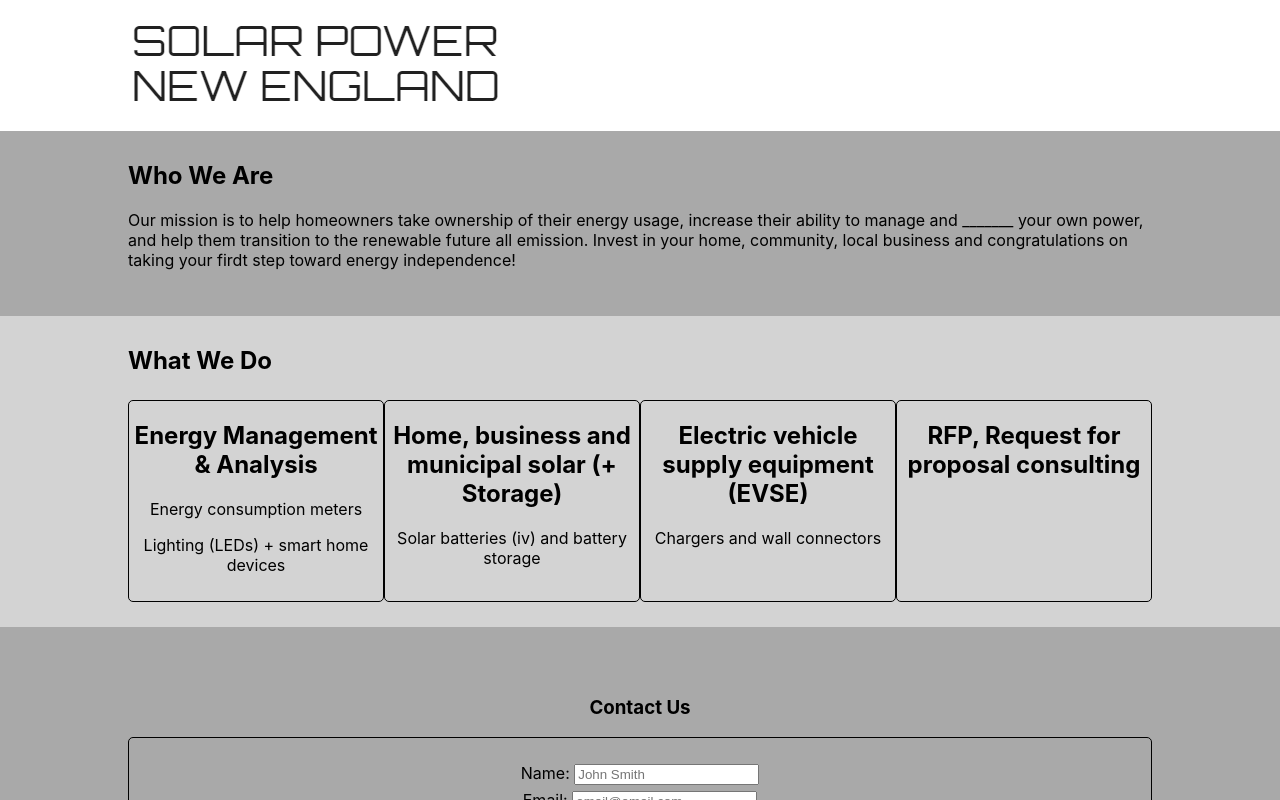
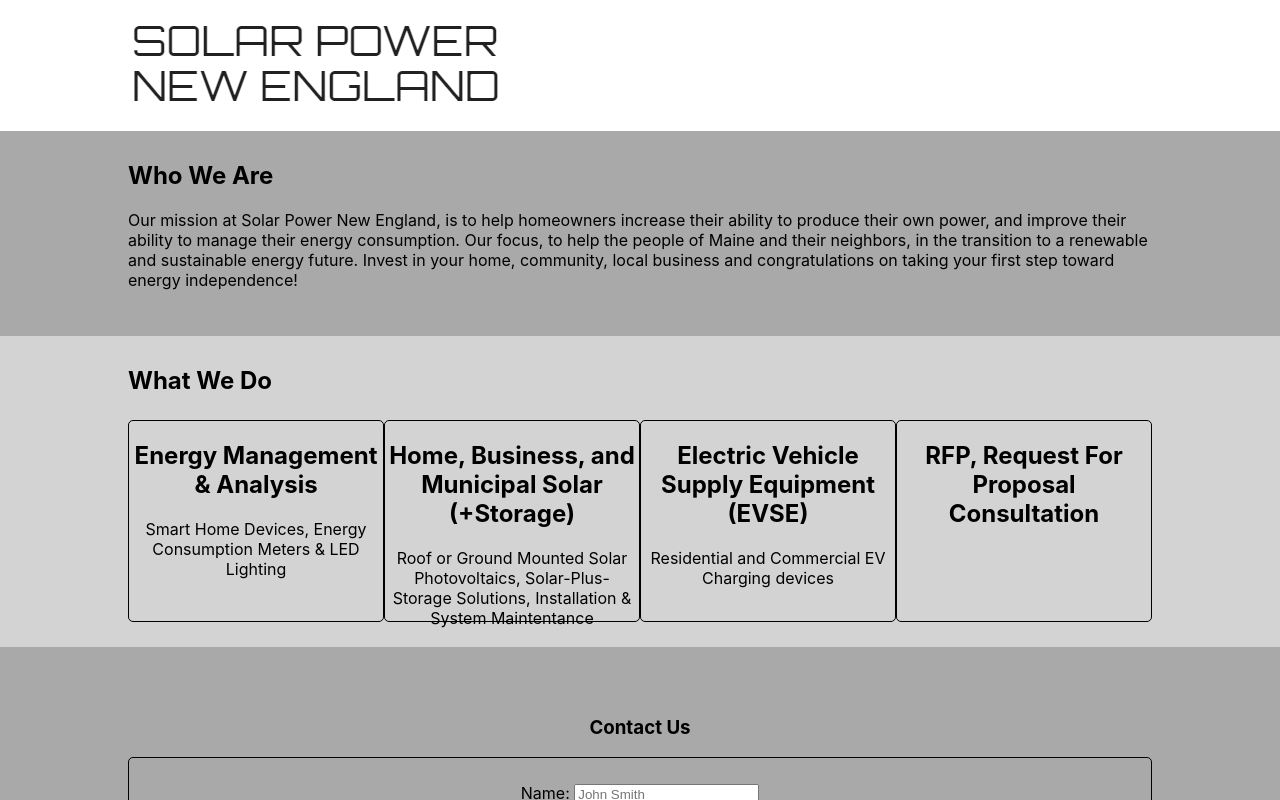
Before and after one commit to robitaille1/solar-ne, a React (Create React App) app: page / in a window 1280 px wide. Shown: the top 800 px of the page. Built offline with nearby package versions, Linux system fonts and the light colour scheme.

Commit message:
added/amended content

```diff
--- a/src/components/Footer/Footer.js
+++ b/src/components/Footer/Footer.js
@@ -23,7 +23,8 @@ function Footer() {
                 <p>Linkedin</p>
               </div>
               <div className='links'>
-                <p>Interested in helping your sustainable neighbors become more ________? Contact us today!</p>
+                <p>Interested in helping your neighbors become more sustainable, and energy independent? Click here for more info, or contact us today!</p>
+                <p>contact@solarpowerne.com</p>
               </div>
             </div>
         </nav>
--- a/src/components/MainHeader/MainHeader.js
+++ b/src/components/MainHeader/MainHeader.js
@@ -8,7 +8,7 @@ function MainHeader() {
                 <section className='main-header' role='main'>
                     <h2 className='main-header'>Who We Are</h2>
                     <p className='main-text'>
-                        Our mission is to help homeowners take ownership of their energy usage, increase their ability to manage and _______ your own power, and help them transition to the renewable future all emission. Invest in your home, community, local business and congratulations on taking your firdt step toward energy independence!
+                      Our mission at Solar Power New England, is to help homeowners increase their ability to produce their own power, and improve their ability to manage their energy consumption. Our focus, to help the people of Maine and their neighbors, in the transition to a renewable and sustainable energy future. Invest in your home, community, local business and congratulations on taking your first step toward energy independence!
                     </p>
                 </section>
             </div>
--- a/src/components/WhatWeDo/WhatWeDo.js
+++ b/src/components/WhatWeDo/WhatWeDo.js
@@ -10,26 +10,22 @@ class WhatWeDo extends Component {
         {
           id: 1,
           title: 'Energy Management & Analysis',
-          description: 'Energy consumption meters',
-          description2: 'Lighting (LEDs) + smart home devices'
+          description: 'Smart Home Devices, Energy Consumption Meters & LED Lighting'
         },
         {
           id: 2,
-          title: 'Home, business and municipal solar (+ Storage)',
-          description: 'Solar batteries (iv) and battery storage',
-          description2: ''
+          title: 'Home, Business, and Municipal Solar (+Storage)',
+          description: 'Roof or Ground Mounted Solar Photovoltaics, Solar-Plus-Storage Solutions, Installation & System Maintentance'
         },
         {
           id: 3,
-          title: 'Electric vehicle supply equipment (EVSE)',
-          description: 'Chargers and wall connectors',
-          description2: ''
+          title: 'Electric Vehicle Supply Equipment (EVSE)',
+          description: 'Residential and Commercial EV Charging devices '
         },
         {
           id: 4,
-          title: 'RFP, Request for proposal consulting',
+          title: 'RFP, Request For Proposal Consultation',
           description: '',
-          description2: ''
         }
       ]
     };
@@ -42,7 +38,7 @@ class WhatWeDo extends Component {
                 <h2 className='main-header'>What We Do</h2>
                 <section className='section-display' role='main'>
                    {this.state.wwd.map(wwd =>
-                    <WhatWeDoItem key={wwd.id} title={wwd.title} description={wwd.description} description2={wwd.description2} />
+                    <WhatWeDoItem key={wwd.id} title={wwd.title} description={wwd.description} />
                     )}
                 </section>
             </div>
--- a/src/components/WhatWeDoItem/WhatWeDoItem.js
+++ b/src/components/WhatWeDoItem/WhatWeDoItem.js
@@ -6,8 +6,7 @@ function WhatWeDoItem(props) {
       <main className='WhatWeDoItem'>
       <h2>{props.title}</h2>
         <div>
-            <p>{props.description}</p>
-    {props.description2 === '' ? null : <p>{props.description2}</p>}
+          {props.description === '' ? null : <p>{props.description}</p>}
         </div>
       </main>
     );
```
